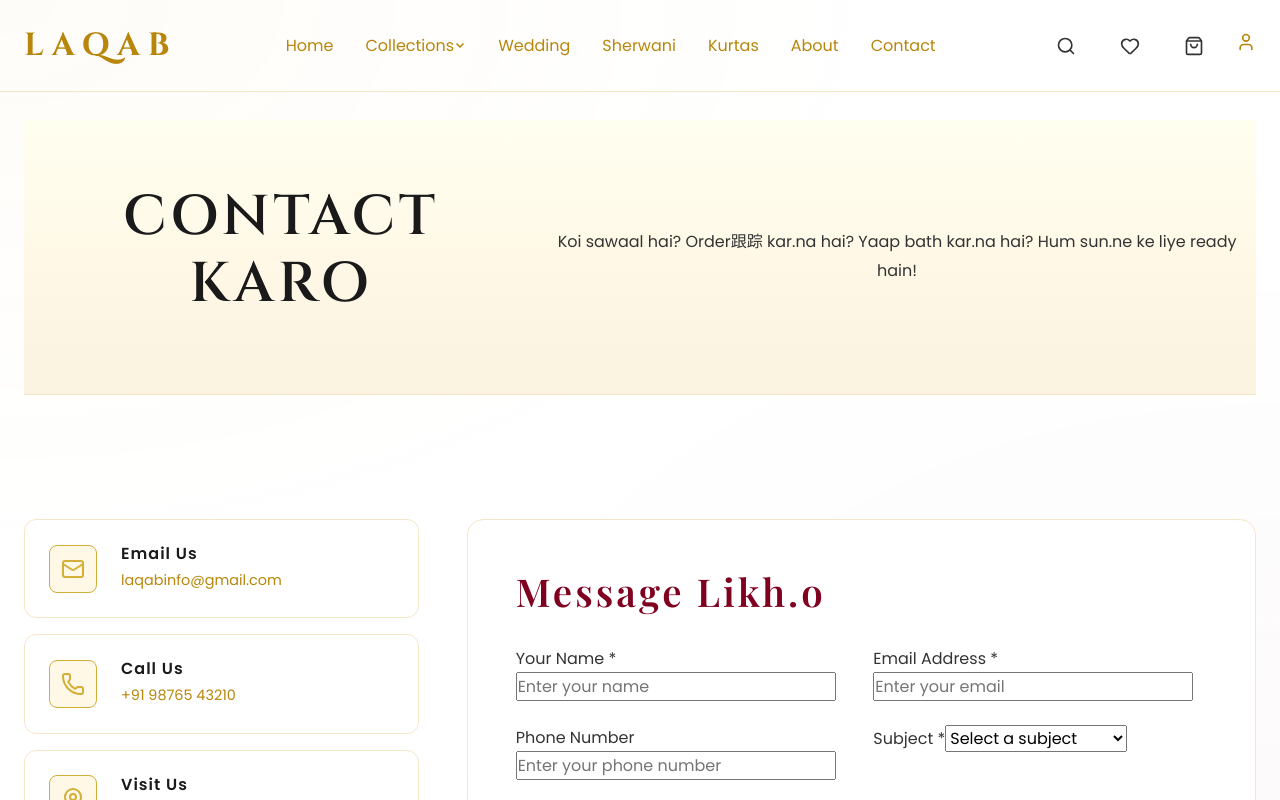
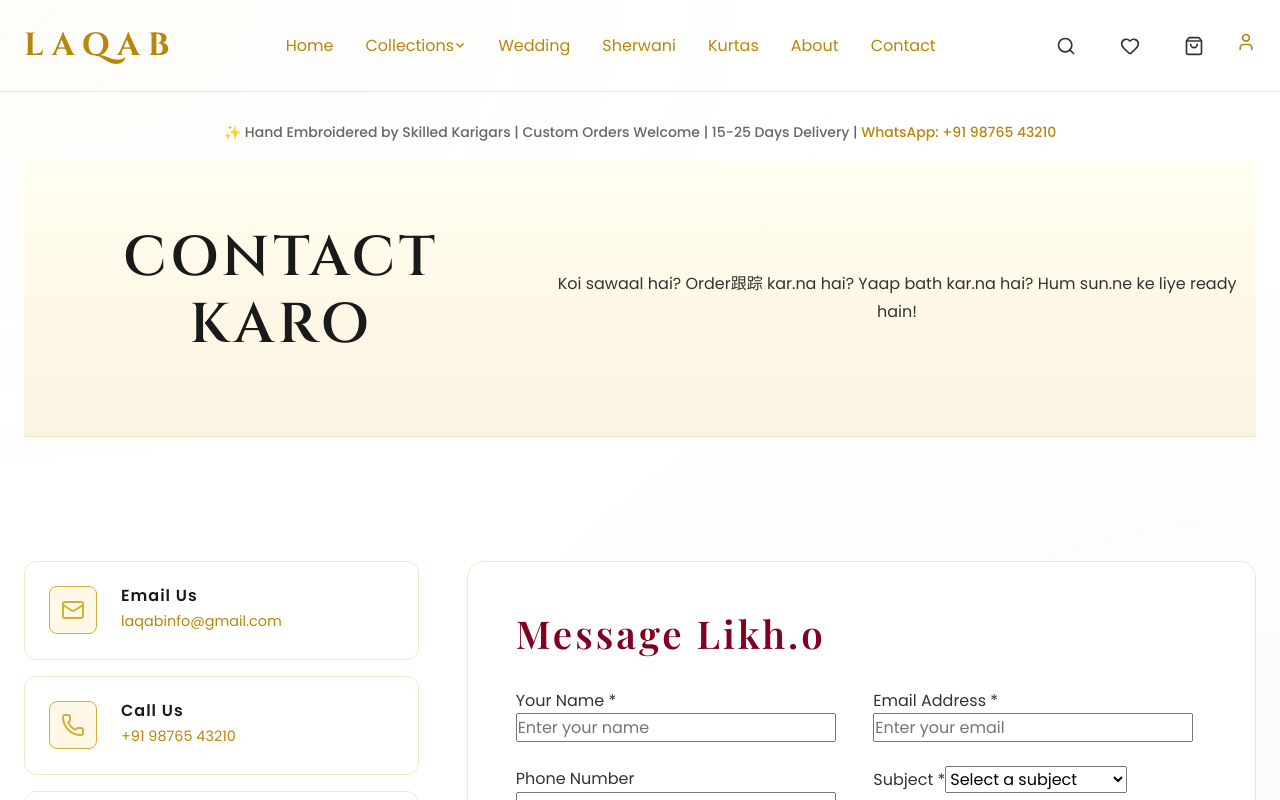
Before and after one commit to kaifashraff/laqab-v2, a Next.js app: page /contact in a window 1280 px wide. Shown: the top 800 px of the page. Built offline with nearby package versions, Linux system fonts and the light colour scheme; a web font is replaced by a local one.

Commit message:
feat: Contact page - hand embroidered USP banner added
Contact page now shows the hand embroidered USP banner consistently
with WhatsApp link for quick customer contact.

```diff
--- a/app/contact/page.tsx
+++ b/app/contact/page.tsx
@@ -26,6 +26,19 @@ export default function ContactPage() {
 
   return (
     <div className="contact-page">
+      {/* Hand Embroidered USP Banner */}
+      <div className="w-full bg-gradient-to-r from-[#800020] via-[#800020] to-[#6B001A] py-3 px-4 text-center">
+        <p className="text-[#FFF8E7] text-sm md:text-base font-medium">
+          <span className="text-[#D4AF37]">✨ Hand Embroidered by Skilled Karigars</span>
+          {' | '}
+          <span>Custom Orders Welcome</span>
+          {' | '}
+          <span>15-25 Days Delivery</span>
+          {' | '}
+          <a href="https://wa.me/919876543210" className="ml-2 text-[#D4AF37] underline">WhatsApp: +91 98765 43210</a>
+        </p>
+      </div>
+
       <div className="container">
         <div className="page-header">
           <h1>Contact Karo</h1>
```
